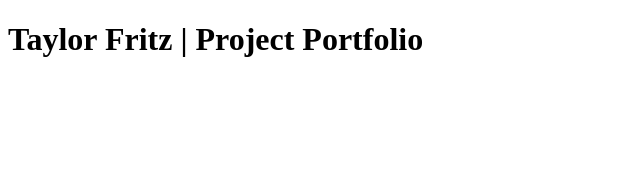
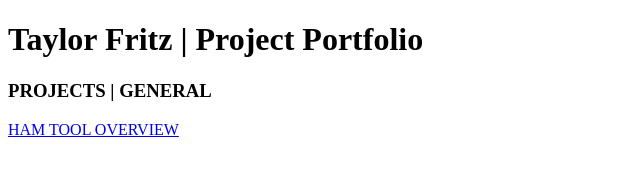
Before and after one commit to tayfritz/tayfritz.github.io, a plain HTML site: page index.html in a window 1280 px wide. Shown: the whole page, without its empty margins (0-640 px from the left). Drawn offline with Linux system fonts and the light colour scheme.

Commit message:
Project folder and ham tool html added to repo

```diff
--- a/index.html
+++ b/index.html
@@ -13,6 +13,10 @@
        <header>
            <h1>Taylor Fritz | Project Portfolio</h1>
        </header>
+       <main>
+           <h3>PROJECTS | GENERAL</h3>
+           <a name='ham tool overview' href='projects/hamtool.html/'>HAM TOOL OVERVIEW </a>
+       </main>
         <script src="" async defer></script>
     </body>
 </html>
```
Also changed, not shown: projects/hamtool/hamtool.html (added).
